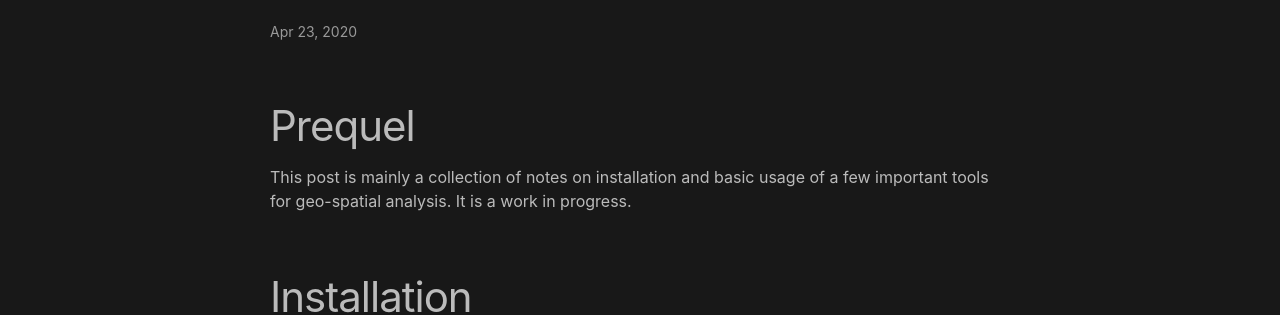
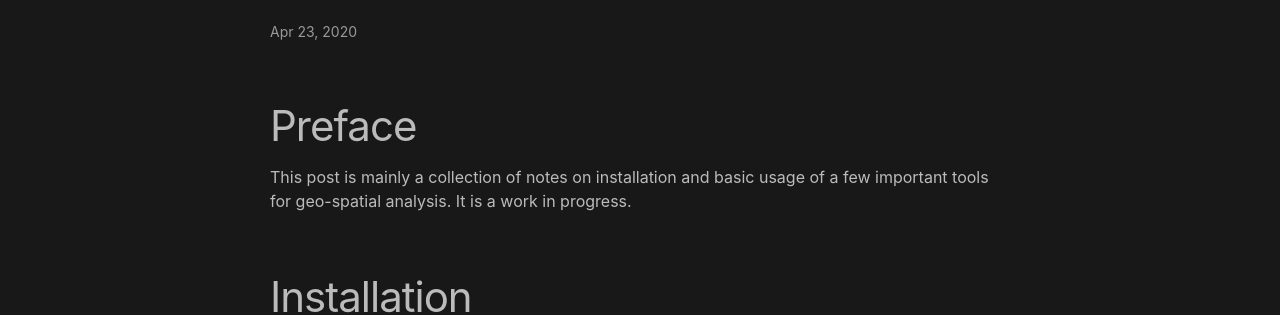
Before and after one commit to reimhult/reimhult.github.io, a Jekyll site: the page built from _posts/2020-04-23-postgis-and-osm-notes.markdown, in a window 1280 px wide and 900 px high. Shown: the part 183-498 px from the top of the window. Built offline with Jekyll 4.4.1, drawn with Linux system fonts in a browser that asks for light colours; formulas are drawn with MathJax 3.

Commit message:
updated post

```diff
--- a/_posts/2020-04-23-postgis-and-osm-notes.markdown
+++ b/_posts/2020-04-23-postgis-and-osm-notes.markdown
@@ -4,7 +4,7 @@ title:  "Notes on PostGIS, OpenStreetMap and QGIS"
 date:   2020-04-23 12:53:02 +0200
 categories: postgis osm openstreetmap qgis
 ---
-# Prequel
+# Preface
 This post is mainly a collection of notes on installation and basic usage of a few important tools for geo-spatial analysis. It is a work in progress.
 
 # Installation
```
